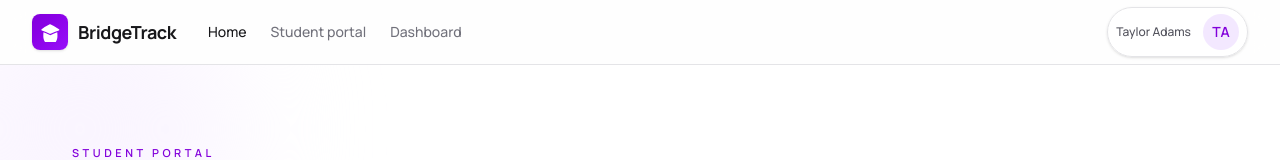
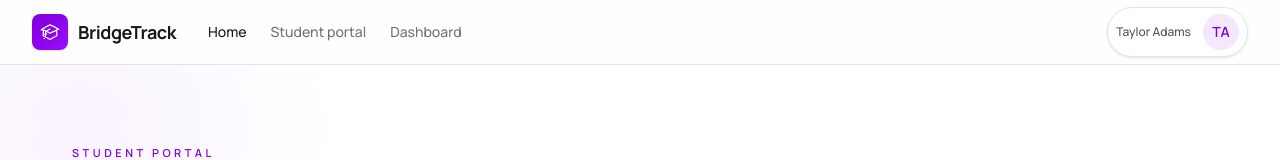
Before and after one commit to AaronJ-2342/BridgeTrack, a Vue app: page / in a window 1280 px wide. Shown: the top 160 px of the page. Built offline with nearby package versions, Linux system fonts and the light colour scheme.

Commit message:
register return button, changed icon, login username and password required

```diff
--- a/src/components/common/Navbar.vue
+++ b/src/components/common/Navbar.vue
@@ -22,11 +22,12 @@ const isAuthenticated = computed(() => !!auth.user?.name)
         <RouterLink to="/" class="flex items-center gap-2.5 transition-opacity hover:opacity-90">
           <div
             class="flex h-9 w-9 items-center justify-center rounded-lg bg-gradient-to-br from-purple-700 to-purple-600 text-white shadow-sm">
-            <svg xmlns="http://www.w3.org/2000/svg" viewBox="0 0 24 24" fill="currentColor" class="h-5 w-5">
+            <svg xmlns="http://www.w3.org/2000/svg" viewBox="0 0 24 24" fill="none" stroke="currentColor" stroke-width="1.5" class="h-5 w-5" aria-hidden="true">
               <path
-                d="M11.7 2.805a.75.75 0 01.6 0A60.65 60.65 0 0122.83 8.72a.75.75 0 01-.231 1.337 49.949 49.949 0 00-9.902 3.912l-.003.002-.34.18a.75.75 0 01-.707 0A50.009 50.009 0 002.21 10.057a.75.75 0 01-.231-1.337A60.653 60.653 0 0111.7 2.805z" />
-              <path
-                d="M13.06 15.473a48.45 48.45 0 017.666-3.282c.134 1.438.227 2.945.227 4.53 0 5.705-3.276 10.518-8.253 12.28a.75.75 0 01-.496 0c-4.976-1.762-8.252-6.575-8.252-12.28 0-1.585.093-3.092.227-4.53 2.396.936 5.056 2.093 7.666 3.282 3.11.854.596 1.056.817 0z" />
+                stroke-linecap="round"
+                stroke-linejoin="round"
+                d="M4.26 10.147a60.436 60.436 0 00-.491 6.347A48.627 48.627 0 0112 20.904a48.627 48.627 0 018.232-4.41 60.46 60.46 0 00-.491-6.347m-15.482 0a50.57 50.57 0 00-2.658-.813A59.905 59.905 0 0112 3.493a59.902 59.902 0 0110.499 5.24 50.552 50.552 0 00-2.658.813m-15.482 0A50.697 50.697 0 0112 13.489a50.702 50.702 0 017.74-3.342M6.75 15a.75.75 0 100-1.5.75.75 0 000 1.5zm0 0v-3.675A55.378 55.378 0 0112 8.443m-7.007 11.55A5.981 5.981 0 006.75 15.75v-1.5"
+              />
             </svg>
           </div>
           <span class="text-lg font-bold tracking-tight text-zinc-900">BridgeTrack</span>
@@ -37,10 +38,12 @@ const isAuthenticated = computed(() => !!auth.user?.name)
             :class="$route.path === '/' ? 'text-zinc-900' : 'text-zinc-500'">
             Home
           </RouterLink>
+
           <RouterLink to="/portal" class="text-sm font-medium transition-colors hover:text-purple-700"
             :class="$route.path.startsWith('/portal') ? 'text-zinc-900' : 'text-zinc-500'">
             Student portal
           </RouterLink>
+
           <RouterLink to="/dashboard" class="text-sm font-medium transition-colors hover:text-purple-700"
             :class="$route.path.startsWith('/dashboard') ? 'text-zinc-900' : 'text-zinc-500'">
             Dashboard
--- a/src/router/index.js
+++ b/src/router/index.js
@@ -4,6 +4,8 @@ import StudentPortal from '@/views/Student/StudentPortal.vue'
 import StudentRegistration from '@/views/Student/StudentRegistration.vue'
 import DashboardView from '@/views/Dashboard.vue'
 import LoginView from '@/views/Auth/Login.vue'
+
+import InstructorAttendance from '@/views/Staff/InstructorAttendance.vue'
 
 const router = createRouter({
   history: createWebHistory(import.meta.env.BASE_URL),
--- a/src/views/Auth/Login.vue
+++ b/src/views/Auth/Login.vue
@@ -65,9 +65,14 @@ function enter() {
               <!-- focus:border-slate-400 changes the inner border color
                 focus:ring-2 makes a second ring around the main one that is 2px thick,
                 focus:ring-slate-200 changes the color of the second ring (makes it lighter in color) -->
-              <input id="username" v-model.trim="form.username" type="text"
+              <input
+                id="username"
+                v-model.trim="form.username"
+                type="text"
                 class="mt-2 w-full rounded-xl border border-slate-300 bg-white px-2 py-3 text-sm outline-none ring-offset-2 focus:border-slate-400 focus:ring-2 focus:ring-slate-200"
-                placeholder="Username">
+                placeholder="Username"
+                required
+              />
             </div>
 
             <!-- Password -->
@@ -76,9 +81,14 @@ function enter() {
                 Password
               </label>
 
-              <input id="password" v-model.trim="form.password" type="password"
+              <input
+                id="password"
+                v-model.trim="form.password"
+                type="password"
                 class="mt-1 w-full rounded-xl border border-slate-300 bg-white px-2 py-3 text-sm outline-none ring-offset-2 focus:border-slate-400 focus:ring-2 focus:ring-slate-200"
-                placeholder="Password">
+                placeholder="Password"
+                required
+              />
             </div>
 
             <!-- Actions -->
--- a/src/views/Student/StudentRegistration.vue
+++ b/src/views/Student/StudentRegistration.vue
@@ -181,6 +181,15 @@ function submitForm() {
                 </p>
 
                 <div class="flex gap-3">
+                  <RouterLink to="/">
+                    <button
+                      type="button"
+                      class="inline-flex items-center justify-center rounded-xl border border-slate-300 bg-white px-4 py-2 text-sm font-medium text-slate-700 shadow-sm hover:bg-slate-50 focus:outline-none focus:ring-2 focus:ring-slate-200"
+                    >
+                      Return
+                    </button>
+                  </RouterLink>
+
                   <button
                     type="button"
                     class="inline-flex items-center justify-center rounded-xl border border-slate-300 bg-white px-4 py-2 text-sm font-medium text-slate-700 shadow-sm hover:bg-slate-50 focus:outline-none focus:ring-2 focus:ring-slate-200"
```
